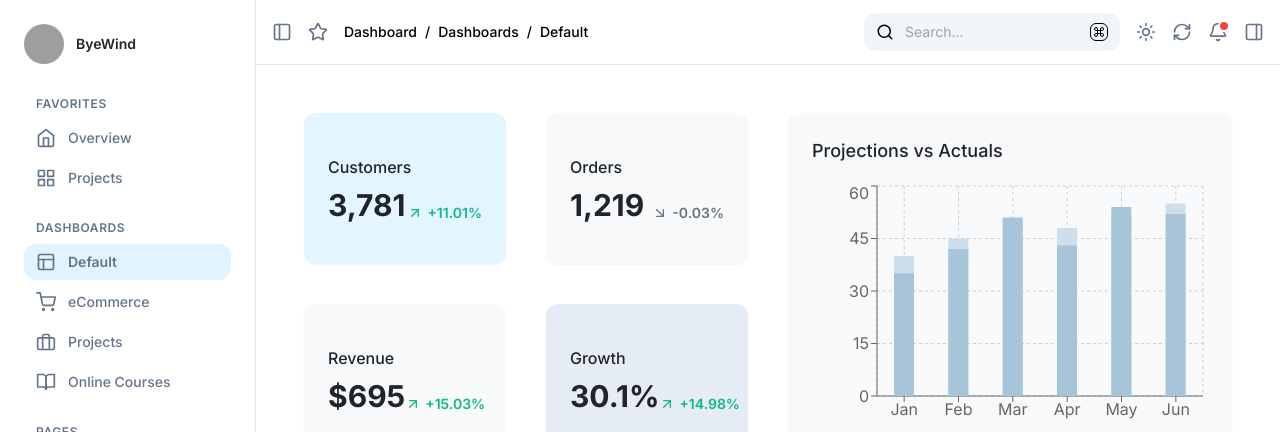
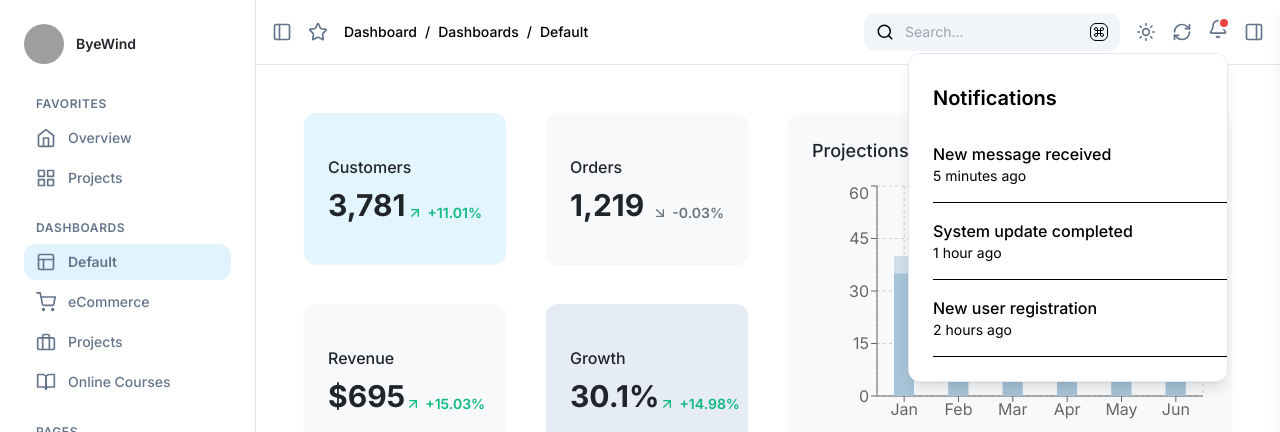
Before and after one commit to nagavikatk/saas-dashboard, a React (Vite) app: page /dashboards/default in a window 1280 px wide. Both pictures are taken after a click on the button 1218 px from the left and 32 px from the top of the page. Shown: the top 432 px of the page. Built offline with nearby package versions, Linux system fonts and the light colour scheme; grey boxes are pictures that could not be loaded.

Commit message:
Added sidepanel and notification popover.

```diff
--- a/src/layouts/Header.jsx
+++ b/src/layouts/Header.jsx
@@ -15,17 +15,19 @@ import Breadcrumbs from '../components/common/Breadcrumbs';
 import SearchResults from '../components/common/SearchResults';
 import { topSellingProducts } from '../data/mockData';
 import { useDebounce } from '../hooks/useDebounce';
+import Notifications from '../components/common/Notifications'; // Import Notifications component for popover
 
 /**
  * A modern, responsive header component for a SaaS dashboard.
  * It includes breadcrumbs, a search bar, and action icons, styled with Tailwind CSS.
  */
-const Header = ({ toggleSidebar, isSidebarCollapsed }) => {
+const Header = ({ toggleSidebar, isSidebarCollapsed, toggleRightPanel }) => {
   const { theme, toggleTheme } = useContext(ThemeContext);
   const [searchQuery, setSearchQuery] = useState('');
   const [searchResults, setSearchResults] = useState([]);
   const [isSearching, setIsSearching] = useState(false);
   const [isSearchFocused, setIsSearchFocused] = useState(false);
+  const [isNotificationPopoverOpen, setIsNotificationPopoverOpen] = useState(false); // New state for notification popover
 
   const debouncedSearchQuery = useDebounce(searchQuery, 300);
 
@@ -45,6 +47,8 @@ const Header = ({ toggleSidebar, isSidebarCollapsed }) => {
   useEffect(() => {
     handleSearch(debouncedSearchQuery);
   }, [debouncedSearchQuery, handleSearch]);
+
+  const toggleNotificationPopover = () => setIsNotificationPopoverOpen(!isNotificationPopoverOpen); // New toggle function
 
   return (
     <header className="bg-white dark:bg-dark-surface border-b border-light-border dark:border-dark-border w-full">
@@ -95,12 +99,25 @@ const Header = ({ toggleSidebar, isSidebarCollapsed }) => {
           <button className="text-light-text-secondary hover:text-gray-700 dark:text-dark-text-secondary dark:hover:text-gray-200 transition-colors">
             <RefreshCw size={20} />
           </button>
-          <button className="relative text-light-text-secondary hover:text-gray-700 dark:text-dark-text-secondary dark:hover:text-gray-200 transition-colors">
-            <Bell size={20} />
-            {/* Notification dot */}
-            <span className="absolute top-0 right-0 block h-2 w-2 rounded-full bg-red-500 ring-2 ring-white dark:ring-gray-900"></span>
-          </button>
-          <button className="text-light-text-secondary hover:text-gray-700 dark:text-dark-text-secondary dark:hover:text-gray-200 transition-colors">
+          <div className="relative"> {/* Wrap button and popover in a relative div */}
+            <button
+              onClick={toggleNotificationPopover} // Add onClick handler
+              className="text-light-text-secondary hover:text-gray-700 dark:text-dark-text-secondary dark:hover:text-gray-200 transition-colors"
+            >
+              <Bell size={20} />
+              {/* Notification dot */}
+              <span className="absolute top-0 right-0 block h-2 w-2 rounded-full bg-red-500 ring-2 ring-white dark:ring-gray-900"></span>
+            </button>
+            {isNotificationPopoverOpen && (
+              <div className="absolute right-0 mt-2 w-80 bg-white dark:bg-dark-surface border border-light-border dark:border-dark-border rounded-lg shadow-lg overflow-hidden z-20">
+                <Notifications isOpen={isNotificationPopoverOpen} onClose={toggleNotificationPopover} /> {/* Render Notifications component */}
+              </div>
+            )}
+          </div>
+          <button
+            onClick={toggleRightPanel} // Add onClick handler
+            className="text-light-text-secondary hover:text-gray-700 dark:text-dark-text-secondary dark:hover:text-gray-200 transition-colors"
+          >
             <PanelRight size={20} />
           </button>
         </div>
--- a/src/layouts/MainLayout.jsx
+++ b/src/layouts/MainLayout.jsx
@@ -3,35 +3,39 @@ import { Outlet } from 'react-router-dom';
 import Sidebar from './Sidebar';
 import Header from './Header';
 import Notifications from '../components/common/Notifications';
+import RightSidebar from './RightSidebar'; // Import the new RightSidebar component
 
 const MainLayout = () => {
   const [isSidebarCollapsed, setIsSidebarCollapsed] = useState(false);
   const [isNotificationsOpen, setIsNotificationsOpen] = useState(false);
+  const [isRightPanelOpen, setIsRightPanelOpen] = useState(false); // New state for right panel
 
   const toggleSidebar = () => setIsSidebarCollapsed(!isSidebarCollapsed);
   const toggleNotifications = () => setIsNotificationsOpen(!isNotificationsOpen);
+  const toggleRightPanel = () => setIsRightPanelOpen(!isRightPanelOpen); // New toggle function
 
   return (
     <>
       <div className="flex h-screen bg-light-surface dark:bg-page-dark">
         <Sidebar isCollapsed={isSidebarCollapsed} />
         <div
-          className="flex-1 flex flex-col transition-all duration-300"
+          className={`flex-1 flex flex-col transition-all duration-300 ${isRightPanelOpen ? 'mr-80' : ''}`}
         >
           <Header
             toggleSidebar={toggleSidebar}
             isSidebarCollapsed={isSidebarCollapsed}
             isNotificationsOpen={isNotificationsOpen}
             toggleNotifications={toggleNotifications}
+            toggleRightPanel={toggleRightPanel} // Pass new toggle function
           />
           <main className="flex-1 overflow-x-hidden overflow-y-auto p-6">
             <Outlet />
           </main>
         </div>
-      {/* </div> */}
         {isNotificationsOpen && (
           <Notifications isOpen={isNotificationsOpen} onClose={toggleNotifications} />
         )}
+        <RightSidebar isOpen={isRightPanelOpen} onClose={toggleRightPanel} /> {/* Render RightSidebar */}
       </div>
      </>
   );
--- /dev/null
+++ b/src/layouts/RightSidebar.jsx
@@ -0,0 +1,59 @@
+import React from 'react';
+import { X } from 'lucide-react';
+import Notifications from '../components/common/Notifications'; // Re-using the Notifications component
+
+const RightSidebar = ({ isOpen, onClose }) => {
+  return (
+    <div
+      className={`fixed inset-y-0 right-0 w-80 bg-white dark:bg-dark-surface shadow-lg transform transition-transform duration-300 ease-in-out
+        ${isOpen ? 'translate-x-0' : 'translate-x-full'}`}
+      style={{ zIndex: 1000 }} // Ensure it's above other content
+    >
+      <div className="flex items-center justify-between p-4 border-b border-light-border dark:border-dark-border">
+        <h2 className="text-lg font-semibold text-light-text-primary dark:text-dark-text-primary">Panel</h2>
+        <button onClick={onClose} className="text-light-text-secondary dark:text-dark-text-secondary">
+          <X size={20} />
+        </button>
+      </div>
+      <div className="p-4 overflow-y-auto h-[calc(100%-65px)]"> {/* Adjust height based on header */}
+        {/* Notifications Section */}
+        <div className="mb-6">
+          <h3 className="text-md font-semibold mb-3 text-light-text-primary dark:text-dark-text-primary">Notifications</h3>
+          <Notifications /> {/* Re-using the Notifications component */}
+        </div>
+
+        {/* Activities Section */}
+        <div className="mb-6">
+          <h3 className="text-md font-semibold mb-3 text-light-text-primary dark:text-dark-text-primary">Activities</h3>
+          <div className="space-y-2 text-sm text-light-text-secondary dark:text-dark-text-secondary">
+            <p>User 'John Doe' logged in. (5 mins ago)</p>
+            <p>Report 'Sales Q3' generated. (1 hour ago)</p>
+            <p>New order #1234 received. (2 hours ago)</p>
+            <p>System update completed. (Yesterday)</p>
+          </div>
+        </div>
+
+        {/* Contacts Section */}
+        <div>
+          <h3 className="text-md font-semibold mb-3 text-light-text-primary dark:text-dark-text-primary">Contacts</h3>
+          <div className="space-y-2 text-sm text-light-text-secondary dark:text-dark-text-secondary">
+            <div className="flex items-center space-x-2">
+              <div className="w-8 h-8 bg-blue-200 rounded-full flex items-center justify-center text-blue-800">JD</div>
+              <span>John Doe</span>
+            </div>
+            <div className="flex items-center space-x-2">
+              <div className="w-8 h-8 bg-green-200 rounded-full flex items-center justify-center text-green-800">JS</div>
+              <span>Jane Smith</span>
+            </div>
+            <div className="flex items-center space-x-2">
+              <div className="w-8 h-8 bg-purple-200 rounded-full flex items-center justify-center text-purple-800">AM</div>
+              <span>Alice Miller</span>
+            </div>
+          </div>
+        </div>
+      </div>
+    </div>
+  );
+};
+
+export default RightSidebar;
```
